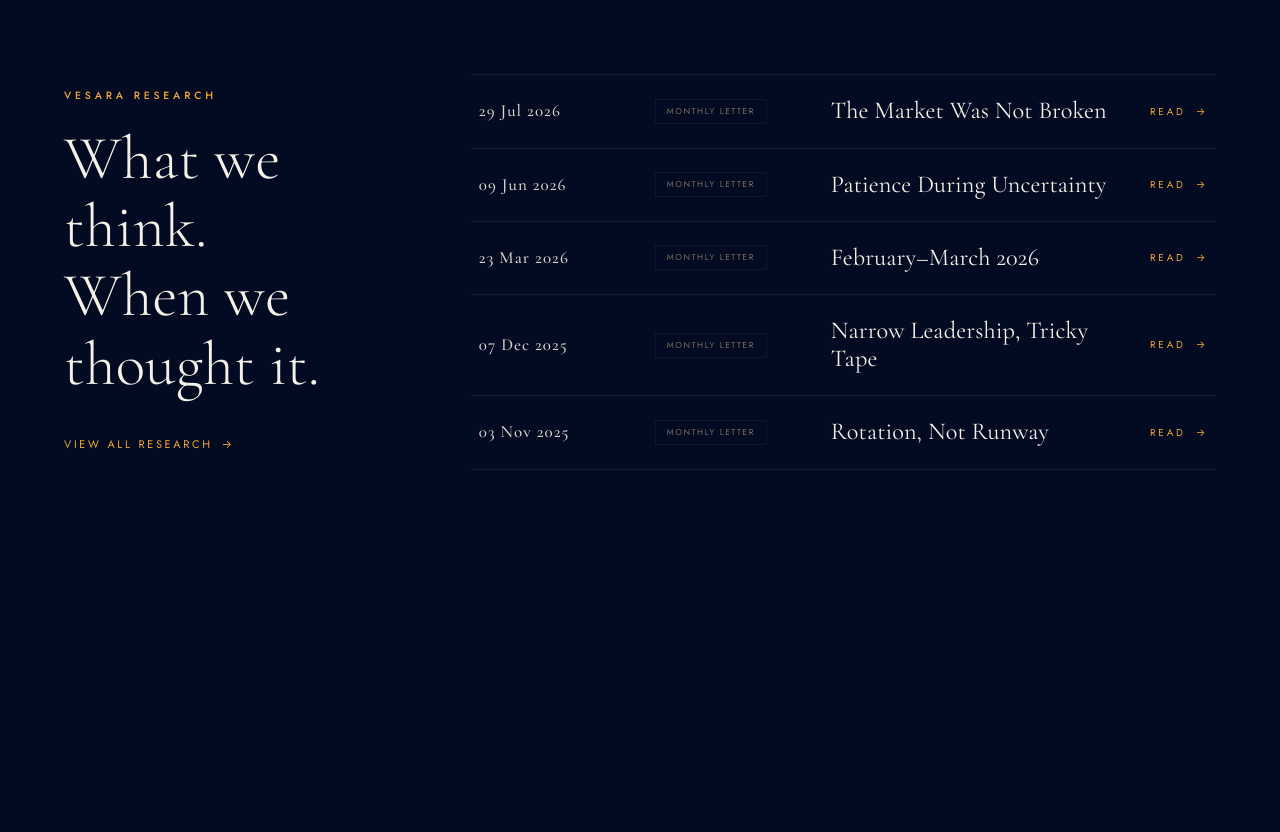
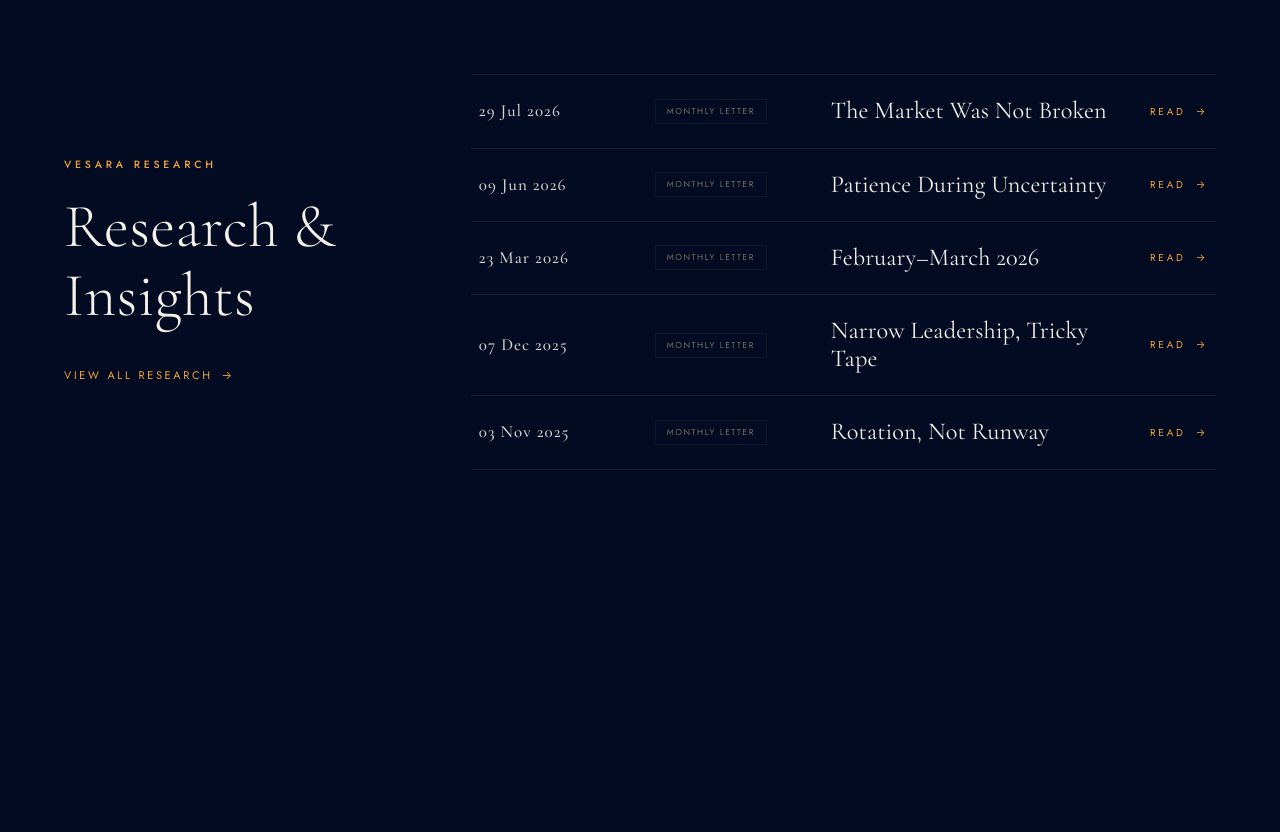
Before and after one commit to ysk1905/Vesara, a plain HTML site: page index.html in a window 1280 px wide. Shown: the part 1740-2572 px from the top of the page. Drawn offline with nearby package versions, Linux system fonts and the light colour scheme; no server answers.

Commit message:
Update index.html

```diff
--- a/index.html
+++ b/index.html
@@ -426,7 +426,7 @@
       <div class="research-layout">
         <div class="research-intro">
           <div class="eyebrow">Vesara Research</div>
-          <h3>What we think.<br>When we thought it.</h3>
+          <h3>Research &amp; Insights</h3>
           <a class="link-amber" href="research.html">View all research <span class="arw" aria-hidden="true">→</span></a>
         </div>
 
```
